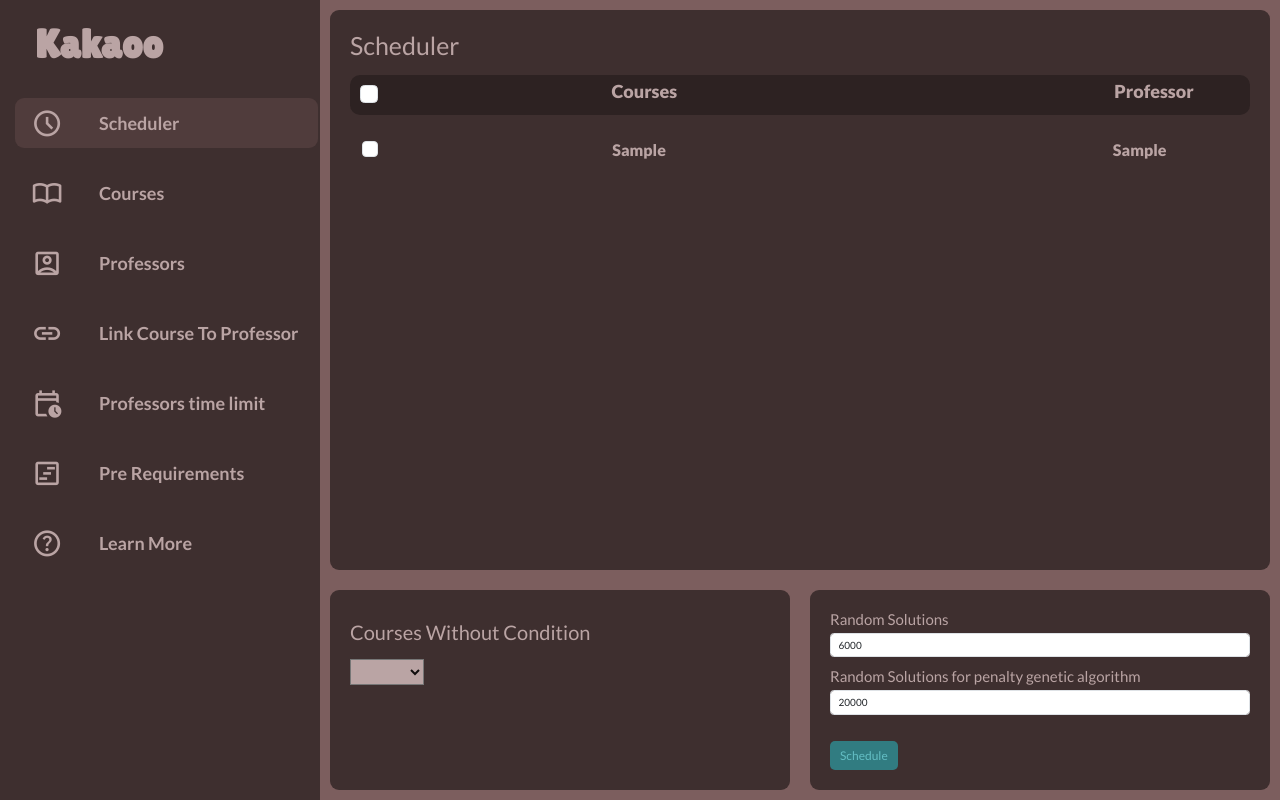
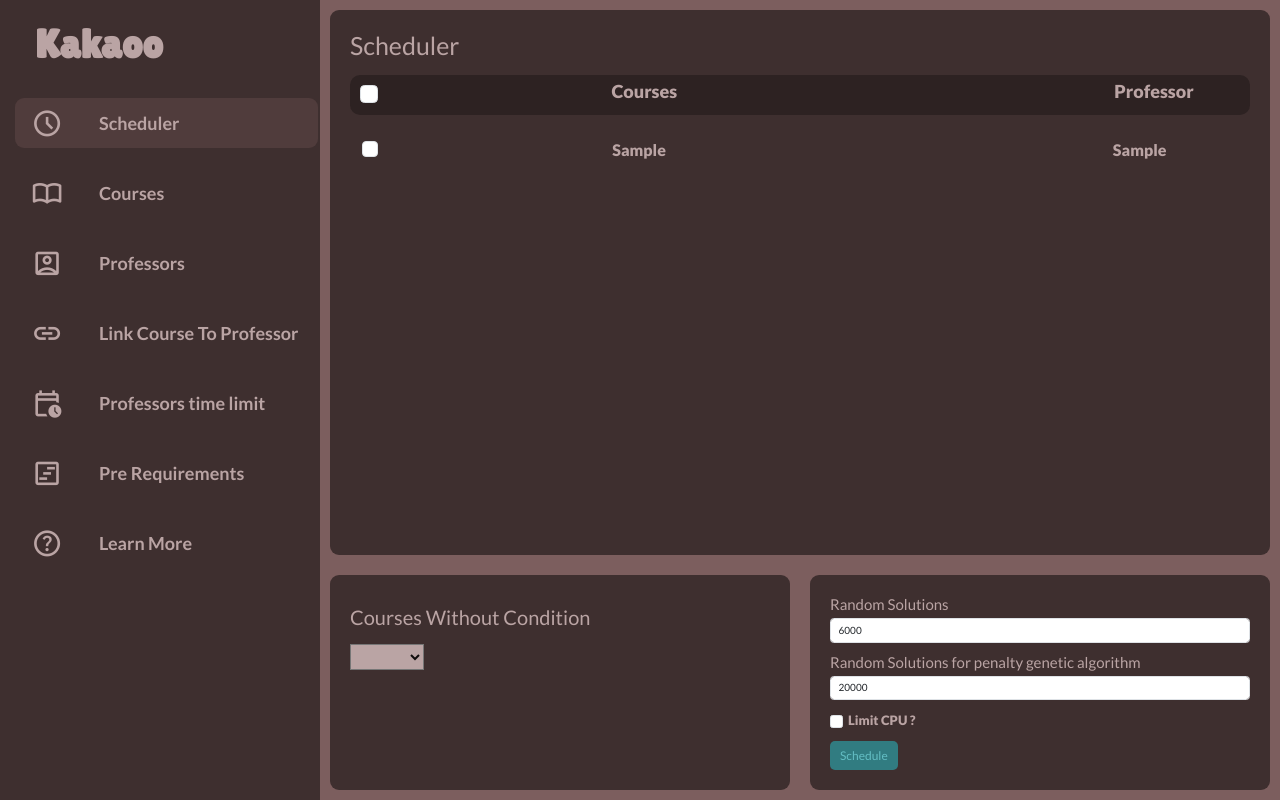
Before and after one commit to mehdee81/kakaoo, a Django app: page / in a window 1280 px wide. Run offline with Django 4.2, Linux system fonts and the light colour scheme; tables that the repository leaves empty hold one stand-in row (values such as "Sample post"); some libraries are stand-ins or nearby versions.

Commit message:
Add Limit CPU Option

```diff
--- a/app/static/scheduler/css/style.css
+++ b/app/static/scheduler/css/style.css
@@ -470,3 +470,20 @@ select {
     grid-template-rows: 1fr 1fr;
     gap: 2rem;
 }
+
+.display-center {
+    display: flex;
+    align-items: center;
+    gap: .5rem;
+    margin-bottom: 1rem;
+}
+
+.cpu_protector {
+    font-size: 1.3rem;
+    font-weight: 800;
+}
+
+.cpu-input {
+    width: 1.3rem !important;
+    height: 1.3rem !important;
+}
--- a/app/static/scheduler/js/js.js
+++ b/app/static/scheduler/js/js.js
@@ -57,7 +57,6 @@ $("#get-data-btn").click(function () {
 
     // Get all checkboxes
     let checkboxes = $(".checkboxes");
-
     // Get chromosomes
     let chromosomes = $("#chromosomes").val();
 
@@ -93,6 +92,8 @@ $("#get-data-btn").click(function () {
         }
     });
 
+    function postRequest() {
+        preLoader()
         $.ajax({
             url: "http://127.0.0.1:8000/schedule/",
             method: "POST",
@@ -106,6 +107,7 @@ $("#get-data-btn").click(function () {
                 chromosomes: chromosomes,
                 penalty_chromosomes: penalty_chromosomes,
                 courses_with_out_conditions: courses_with_out_conditions,
+                cpu_protector: cpu_protector
             }),
             success: function (data) {
                 if (data.status == "ok") {
@@ -113,11 +115,27 @@ $("#get-data-btn").click(function () {
                 }
             },
         });
+    }
+
+    // Get Cpu Protector Option
+    let cpu_protector_input = $("#cpu_protector");
+    let cpu_protector = "off";
+    if($(cpu_protector_input).is(":checked")) {
+        cpu_protector = "on";
+        postRequest()
+    } else {
+        if(confirm("It's Better To Enable CPU Protector, Are You Sure That You Want to Continue Without This Option?")) {
+            cpu_protector = "off";
+            postRequest()
+        }
+    }
+
+
 });
 
 // -----------------------------------------------------
+function preLoader() {
     $(document).ready(function () {
-    $("#get-data-btn").click(function () {
             // Create an overlay div
             $("body").append('<div id="overlay"></div>');
             $("#overlay").css({
@@ -143,7 +161,7 @@ $(document).ready(function () {
             // Show the loader
             $(".lds-facebook").show();
         });
-});
+}
 // --------------------------------------
 document.getElementById("chromosomes").addEventListener("input", function () {
     if (this.value < 1) {
@@ -182,7 +200,7 @@ $(document).ready(function () {
     $("#checkAll").click(function () {
         var isChecked = $(this).is(":checked");
         // Set 'checked' property to true for all checkboxes
-        $(".form-check-input").prop("checked", isChecked);
+        $(".checkboxes").prop("checked", isChecked);
     });
 });
 // ----------------------------------------------------------
--- a/app/templates/scheduler/index.html
+++ b/app/templates/scheduler/index.html
@@ -78,11 +78,16 @@
                 class="form-control"
             />
         </div>
-        <br />
-        <div class="lds-facebook d-none">
-            <div></div>
-            <div></div>
-            <div></div>
+        <div class="display-center">
+            <input
+            type="checkbox"
+            id="cpu_protector"
+            name="cpu_protector"
+            class="form-check-input cpu-input"
+            />
+            <span class="cpu_protector" for="cpu_protector">
+                Limit CPU ?
+            </span>
         </div>
         <button type="button" class="primary-button" id="get-data-btn">
             Schedule
```
Lines whose indentation alone changed are shown as unchanged.
